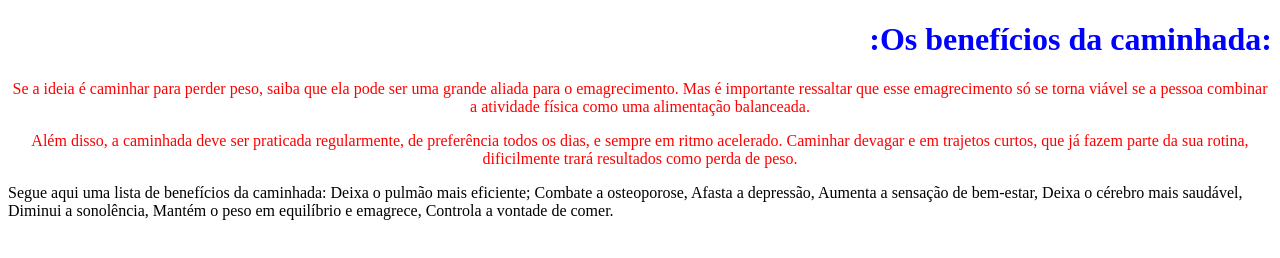
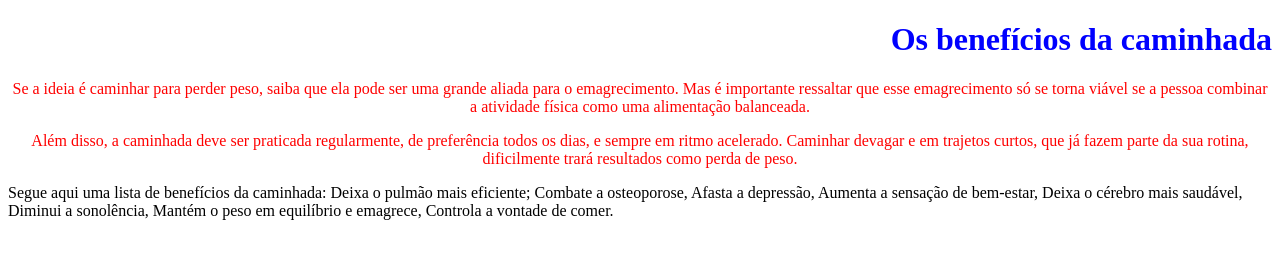
Before and after one commit to Veraluciawilmsen/esporte, a plain HTML site: page index.html in a window 1280 px wide. Drawn offline with Linux system fonts and the light colour scheme.

Commit message:
Update index.html

```diff
--- a/index.html
+++ b/index.html
@@ -8,7 +8,7 @@
 </head>
 <body>
 
-    <h1>:Os benefícios da caminhada:</h1>
+    <h1>Os benefícios da caminhada</h1>
     <!-- este é um comentário em html -->
 <P>Se a ideia é caminhar para perder peso, saiba que ela pode ser uma grande aliada para o emagrecimento. Mas é importante ressaltar que esse emagrecimento só se torna viável se a pessoa combinar a atividade física como uma alimentação balanceada.</P>
 <p>Além disso, a caminhada deve ser praticada regularmente, de preferência todos os dias, e sempre em ritmo acelerado. Caminhar devagar e em trajetos curtos, que já fazem parte da sua rotina, dificilmente trará resultados como perda de peso.</p>
```
